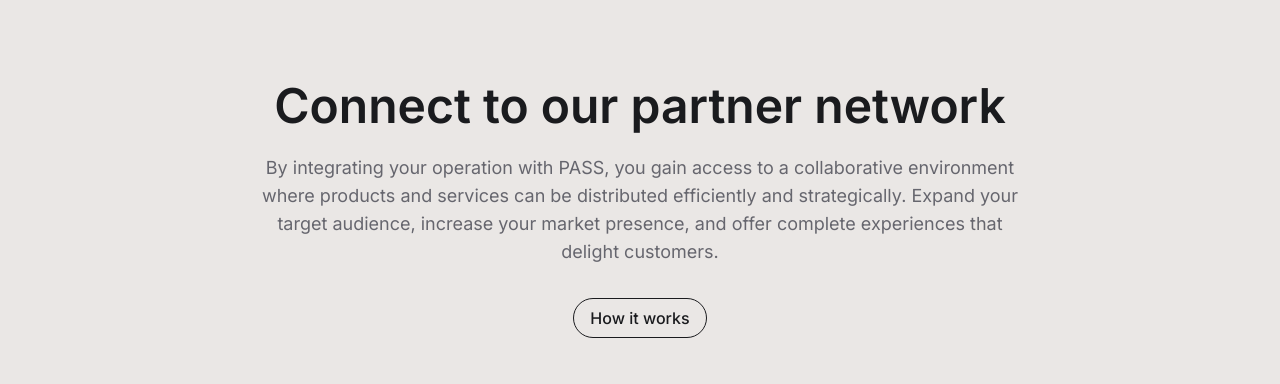
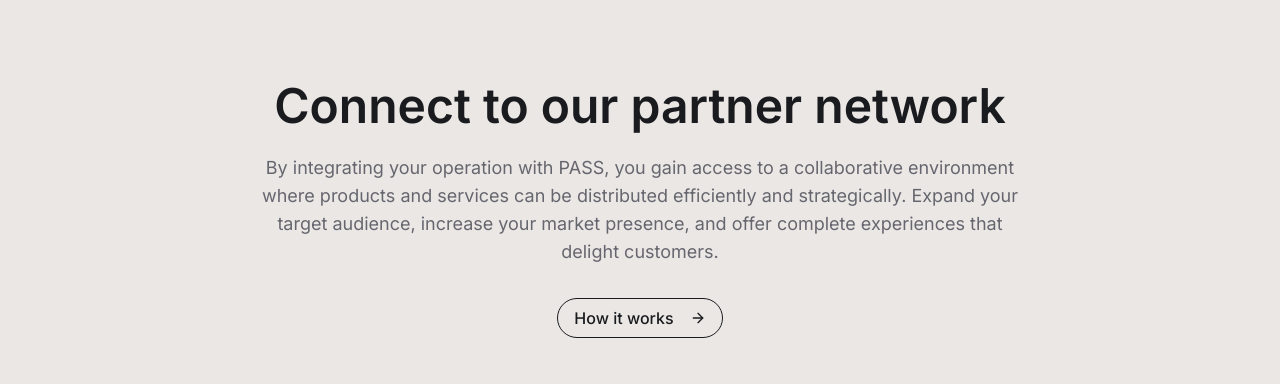
Before and after one commit to itseduardolima/bepass, a Next.js app: page /en in a window 1280 px wide. Shown: the part 1822-2206 px from the top of the page. Built offline with nearby package versions, Linux system fonts and the light colour scheme; no server answers.

Commit message:
feat: animate Partners section

```diff
--- a/components/sections/Partners.tsx
+++ b/components/sections/Partners.tsx
@@ -1,34 +1,61 @@
-import Image from 'next/image';
-import { useTranslations } from 'next-intl';
-import PassBuilding from '@/public/assets/images/pass-building.webp';
-import { Button } from '../ui/button';
+"use client";
+
+import { useRef } from "react";
+import Image from "next/image";
+import { useTranslations } from "next-intl";
+import { ArrowRight } from 'lucide-react';
+import { motion, useInView } from "framer-motion";
+import PassBuilding from "@/public/assets/images/pass-building.webp";
+import { Button } from "../ui/button";
 
 export default function Partners() {
-  const t = useTranslations('partners');
+  const t = useTranslations("partners");
+  const sectionRef = useRef(null);
+  const isInView = useInView(sectionRef, { once: true, amount: 0.3 });
 
   return (
-    <section className="bg-[#EAE7E5] pt-24 h-[700px] md:h-[750px]">
+    <motion.section
+      ref={sectionRef}
+      className="bg-[#EAE7E5] pt-24 h-[700px] md:h-[750px]"
+      initial={{ opacity: 0 }}
+      animate={{ opacity: isInView ? 1 : 0 }}
+      transition={{ duration: 0.5 }}
+    >
       <div className="max-w-7xl mx-auto px-4 sm:px-6 lg:px-8 flex flex-col items-center text-center">
-        <div className="max-w-3xl mb-12">
+        <motion.div
+          className="max-w-3xl mb-12"
+          initial={{ y: 50, opacity: 0 }}
+          animate={{ y: isInView ? 0 : 50, opacity: isInView ? 1 : 0 }}
+          transition={{ duration: 0.5, delay: 0.2 }}
+        >
           <h2 className="text-4xl md:text-5xl font-semibold text-primary mb-6 leading-tight">
-            {t('title')}
+            {t("title")}
           </h2>
-          <p className="text-lg text-text mb-8">
-            {t('description')}
-          </p>
-          <Button variant="outline">
-          {t('how_it_works')}
-          </Button>
-        </div>
-        <div className="w-full max-w-3xl rounded-lg overflow-hidden">
+          <p className="text-lg text-text mb-8">{t("description")}</p>
+          <motion.div
+            whileHover={{ scale: 1.05 }}
+            whileTap={{ scale: 0.95 }}
+          >
+            <Button variant="outline" className="group">
+              {t("how_it_works")}
+              <ArrowRight className="ml-2 h-4 w-4 transition-transform group-hover:translate-x-1" />
+            </Button>
+          </motion.div>
+        </motion.div>
+        <motion.div
+          className="w-full max-w-3xl rounded-lg overflow-hidden"
+          initial={{ scale: 0.8, opacity: 0 }}
+          animate={{ scale: isInView ? 1 : 0.8, opacity: isInView ? 1 : 0 }}
+          transition={{ duration: 0.5, delay: 0.4 }}
+        >
           <Image
             src={PassBuilding}
-            alt={t('building_alt')}
+            alt={t("building_alt")}
             className="w-full h-auto object-cover"
             priority
           />
-        </div>
+        </motion.div>
       </div>
-    </section>
+    </motion.section>
   );
 }
--- a/messages/pt.json
+++ b/messages/pt.json
@@ -59,10 +59,10 @@
     }
   },
   "partners": {
-    "title": "Connect to our partner network",
-    "description": "By integrating your operation with PASS, you gain access to a collaborative environment where products and services can be distributed efficiently and strategically. Expand your target audience, increase your market presence, and offer complete experiences that delight customers.",
-    "how_it_works": "How it works",
-    "building_alt": "PASS Building"
+    "title": "Conecte-se a nossa rede de parceiros",
+    "description": "Ao integrar sua operação ao PASS, você ganha acesso a um ambiente colaborativo, onde produtos e serviços podem ser distribuídos de forma eficiente e estratégica. Expanda seu público-alvo, amplie sua presença no mercado e ofereça experiências completas que encantam os clientes.",
+    "how_it_works": "Como funciona",
+    "building_alt": "Prédio PASS"
   },
   "virtual_store": {
     "title": "Loja Virtual B2C",
```
